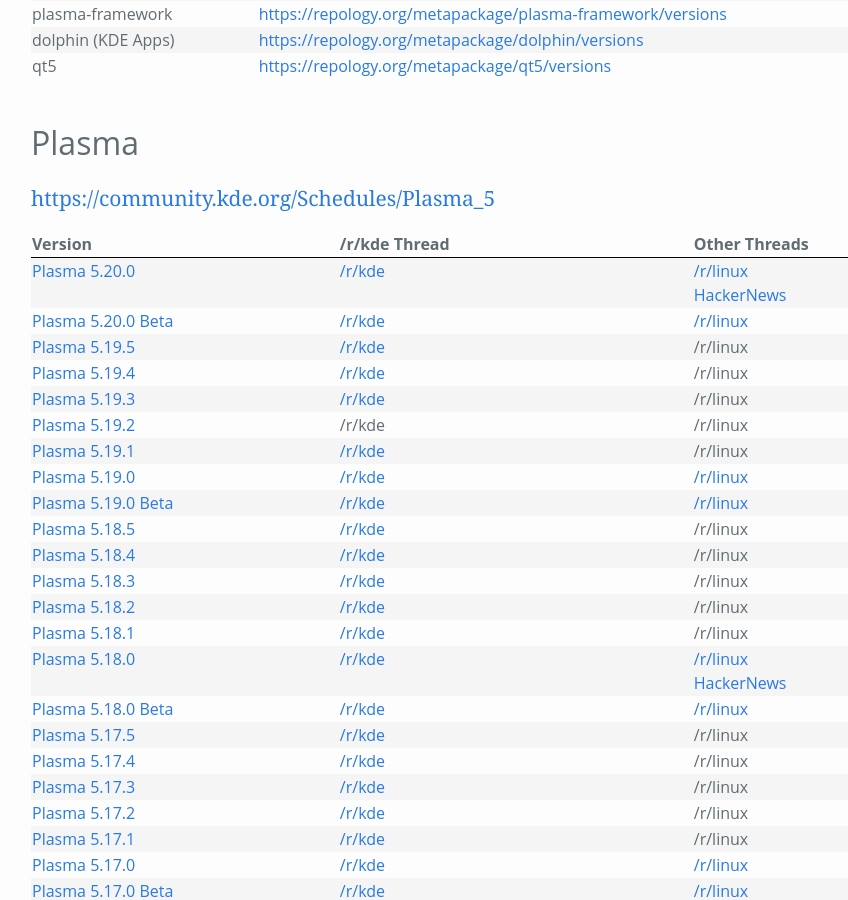
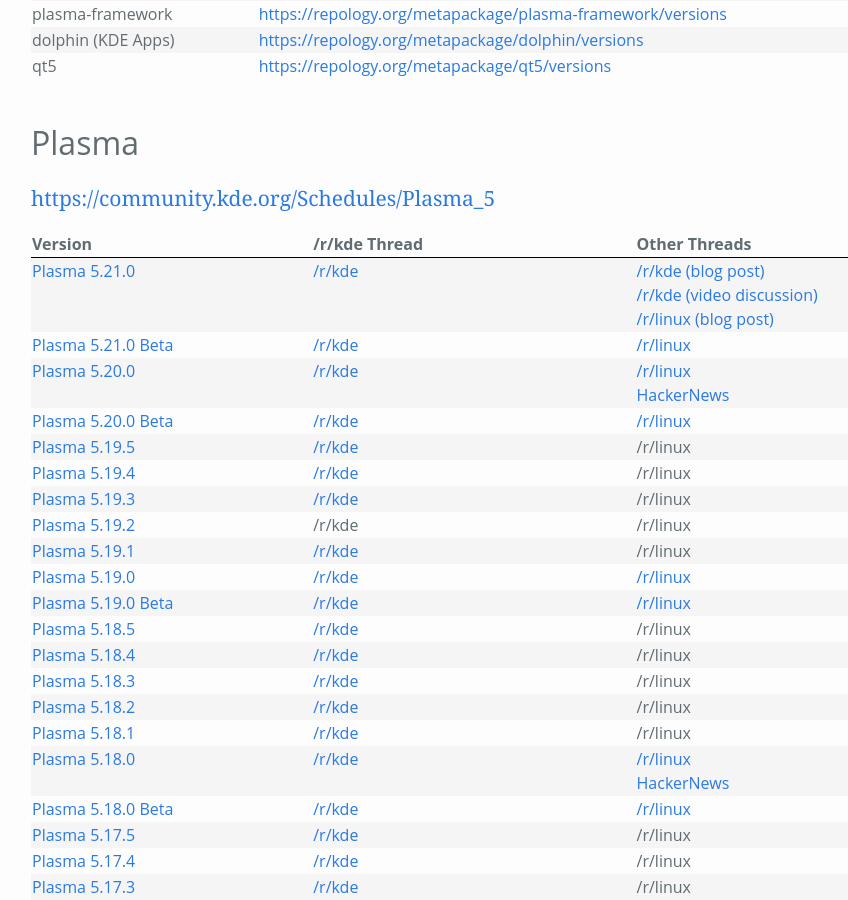
Before and after one commit to Zren/zren.github.io, a Jekyll site: the page built from kde_versions.md, in a window 1280 px wide and 900 px high, scrolled down 361 px. Shown: the whole window, without its empty margins (127-975 px from the left). Built offline with Jekyll 4.4.1, drawn with Linux system fonts in a browser that asks for light colours.

Commit message:
plasma 5.21 links

```diff
--- a/kde_versions.md
+++ b/kde_versions.md
@@ -77,6 +77,22 @@
     </tr>
   </thead>
   <tbody>
+    <tr>
+      <td><a href="https://kde.org/announcements/plasma/5/5.21.0/">Plasma 5.21.0</a></td>
+      <td><a href="https://www.reddit.com/r/kde/comments/ll388r/plasma_521_is_out_and_this_time_we_have_improved/">/r/kde</a></td>
+      <td>
+        <a href="https://www.reddit.com/r/kde/comments/liuglq/this_week_in_kde_plasma_521_approaches_adventures/">/r/kde (blog post)</a>
+        <a href="https://www.reddit.com/r/kde/comments/ljsc0l/kde_plasma_521_new_look_new_menu_and_wayland_100/">/r/kde (video discussion)</a>
+        <a href="https://www.reddit.com/r/linux/comments/lj22f9/this_week_in_kde_plasma_521_approaches_adventures/">/r/linux (blog post)</a>
+      </td>
+    </tr>
+    <tr>
+      <td><a href="https://kde.org/announcements/plasma/5/5.20.90/">Plasma 5.21.0 Beta</a></td>
+      <td><a href="https://www.reddit.com/r/kde/comments/l20ffp/plasma_521_beta_released/">/r/kde</a></td>
+      <td>
+        <a href="https://www.reddit.com/r/linux/comments/l21lr7/plasma_521_beta_release/">/r/linux</a>
+      </td>
+    </tr>
     <tr>
       <td><a href="https://kde.org/announcements/plasma-5.20.0">Plasma 5.20.0</a></td>
       <td><a href="https://www.reddit.com/r/kde/comments/jabkh2/plasma_520_by_all_accounts_a_massive_release_is/">/r/kde</a></td>
```
